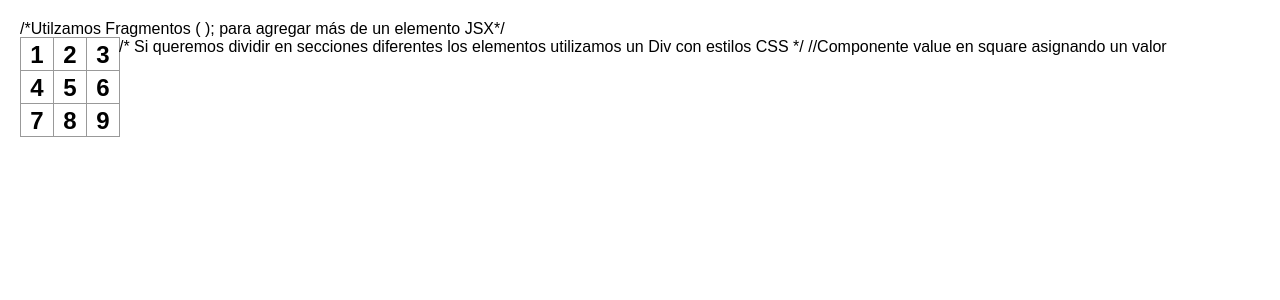
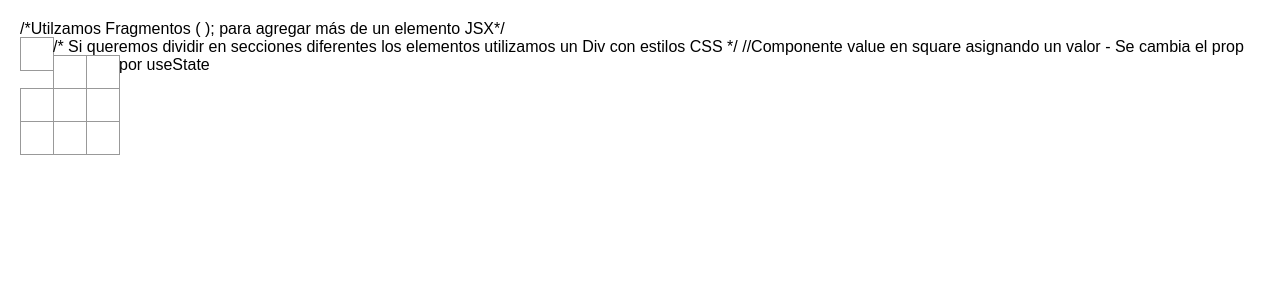
Before and after one commit to JulianHerrera0107/tutorial-triqui-react, a React (Create React App) app: page / in a window 1280 px wide. Shown: the top 300 px of the page. Built offline with nearby package versions, Linux system fonts and the light colour scheme.

Commit message:
Agregando un componente interactivo mendiante useState en los botones

```diff
--- a/src/App.js
+++ b/src/App.js
@@ -1,5 +1,10 @@
-function Square({ value }){
+import { useState } from "react";
+
+function Square() {
+  const [value, setValue] = useState(null); //Se reemplaza Value para llamar una variable con useState
+
   function handleClick(){
+    setValue('X'); //Agregar el componente setValue al momento de hacer clic
     console.log('Hiciste click'); //Componente interactivo
   }
   /* componente Square se le puede pasar un objeto llamado value*/
@@ -9,7 +14,7 @@
       className="square"
       onClick={handleClick}
     >
-        {value}
+      {value}
       </button>
   ); //Utilizar las {} para llamar el componente
 }
@@ -19,19 +24,19 @@
     /*Utilzamos Fragmentos (<> </>); para agregar más de un elemento JSX*/
       <div className="board-row">
         /* Si queremos dividir en secciones diferentes los elementos utilizamos un Div con estilos CSS */
-        <Square value="1"/> //Componente value en square asignando un valor
-        <Square value="2"/>
-        <Square value="3"/>
+        <Square /> //Componente value en square asignando un valor - Se cambia el prop por useState
+        <Square />
+        <Square />
       </div>
       <div className="board-row">
-        <Square value="4"/>
-        <Square value="5"/>
-        <Square value="6"/>
+        <Square />
+        <Square />
+        <Square />
       </div>
       <div className="board-row">
-        <Square value="7"/>
-        <Square value="8"/>
-        <Square value="9"/>
+        <Square />
+        <Square />
+        <Square />
       </div>
     </>
   );
```
